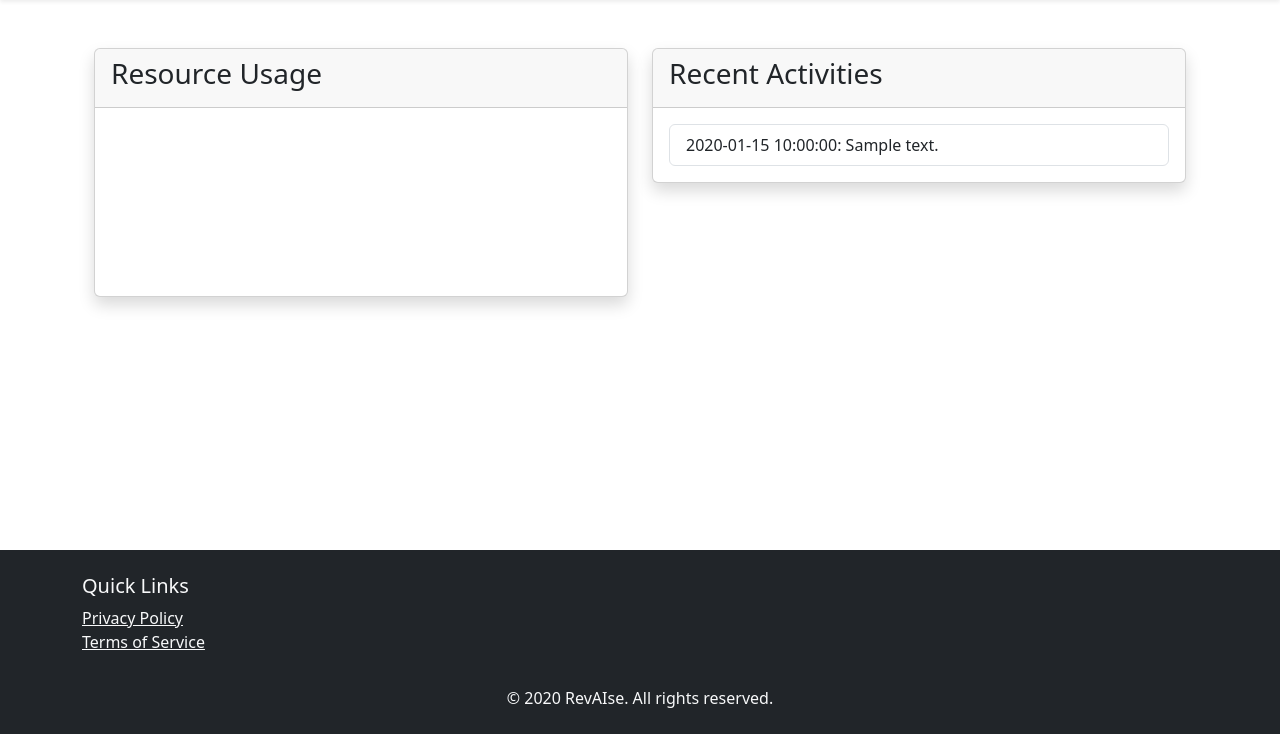
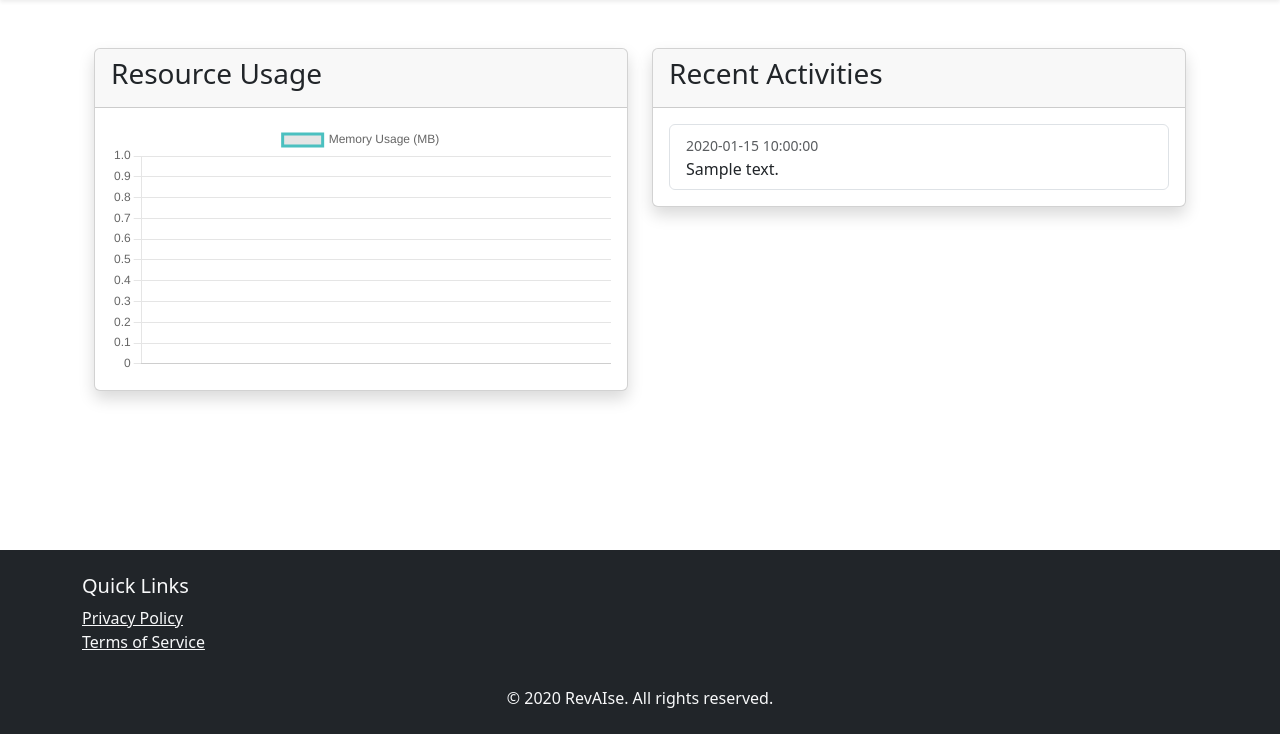
Before and after one commit to waynetboote/revaise, a Flask app: template templates/dashboard.html in a window 1280 px wide. Shown: the part 66-800 px from the top of the page. Run offline with Flask 3, Linux system fonts and the light colour scheme; the template is opened without the code that fills it: most values are stand-ins (such as "Sample title", 1, 10 or a date in 2020); a map, chart or similar area stays blank; some libraries are stand-ins or nearby versions.

Commit message:
Update dashboard.html

```diff
--- a/templates/dashboard.html
+++ b/templates/dashboard.html
@@ -1,5 +1,4 @@
 {% extends "base.html" %}
-
 {% block title %}Teacher Dashboard{% endblock %}
 
 {% block content %}
@@ -7,7 +6,7 @@
   <div class="row">
     <!-- Usage Statistics -->
     <div class="col-md-6">
-      <div class="card shadow">
+      <div class="card shadow mb-4">
         <div class="card-header">
           <h3>Resource Usage</h3>
         </div>
@@ -16,10 +15,9 @@
         </div>
       </div>
     </div>
-
     <!-- Recent Activities -->
     <div class="col-md-6">
-      <div class="card shadow">
+      <div class="card shadow mb-4">
         <div class="card-header">
           <h3>Recent Activities</h3>
         </div>
@@ -27,7 +25,8 @@
           <ul class="list-group">
             {% for activity in recent_activities %}
             <li class="list-group-item">
-              {{ activity.timestamp }}: {{ activity.description }}
+              <small class="text-muted">{{ activity.timestamp }}</small>
+              <p class="mb-0">{{ activity.description }}</p>
             </li>
             {% endfor %}
           </ul>
@@ -37,3 +36,28 @@
   </div>
 </div>
 {% endblock %}
+
+{% block scripts %}
+<script src="https://cdn.jsdelivr.net/npm/chart.js"></script>
+<script>
+  const ctx = document.getElementById('usageChart').getContext('2d');
+  const usageChart = new Chart(ctx, {
+    type: 'line',
+    data: {
+      labels: {{ usage_stats.labels|tojson }},
+      datasets: [{
+        label: 'Memory Usage (MB)',
+        data: {{ usage_stats.data|tojson }},
+        borderColor: 'rgba(75, 192, 192, 1)',
+        fill: false,
+        tension: 0.1
+      }]
+    },
+    options: {
+      scales: {
+        y: { beginAtZero: true }
+      }
+    }
+  });
+</script>
+{% endblock %}
```
